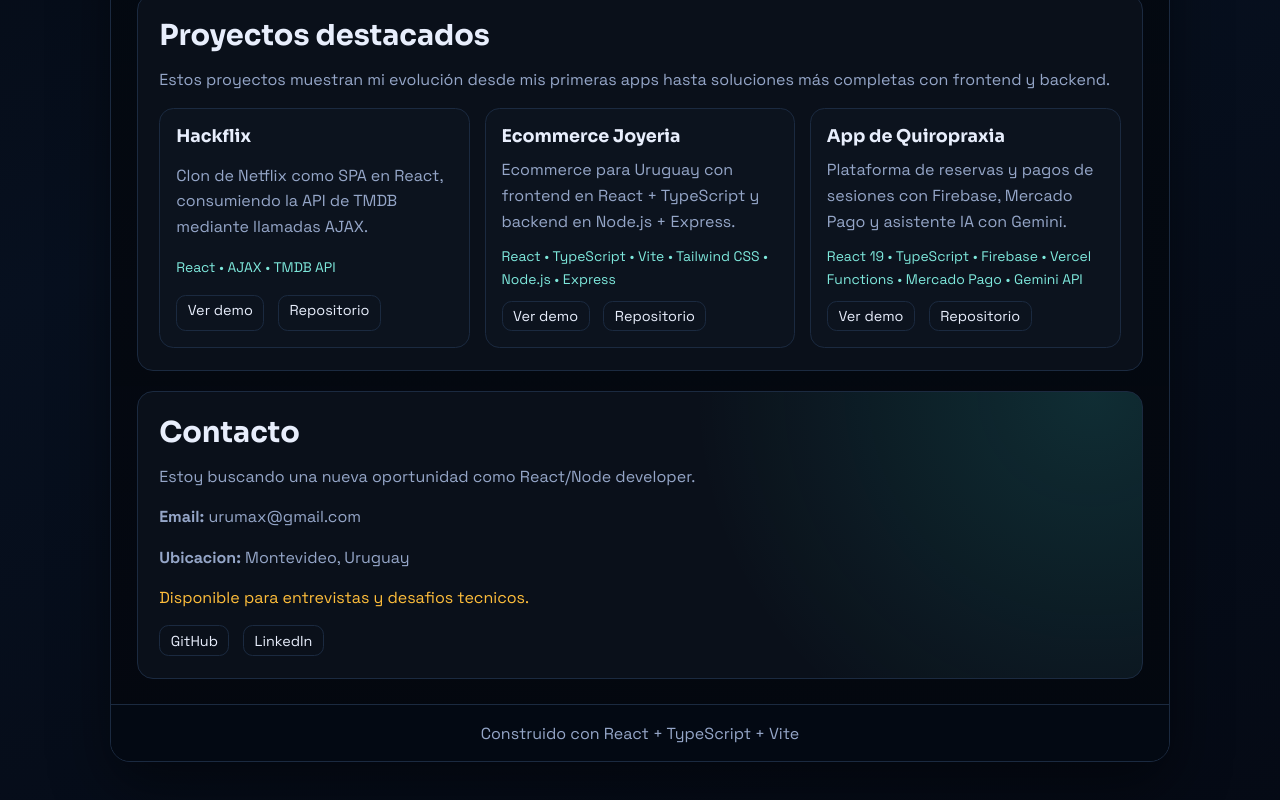
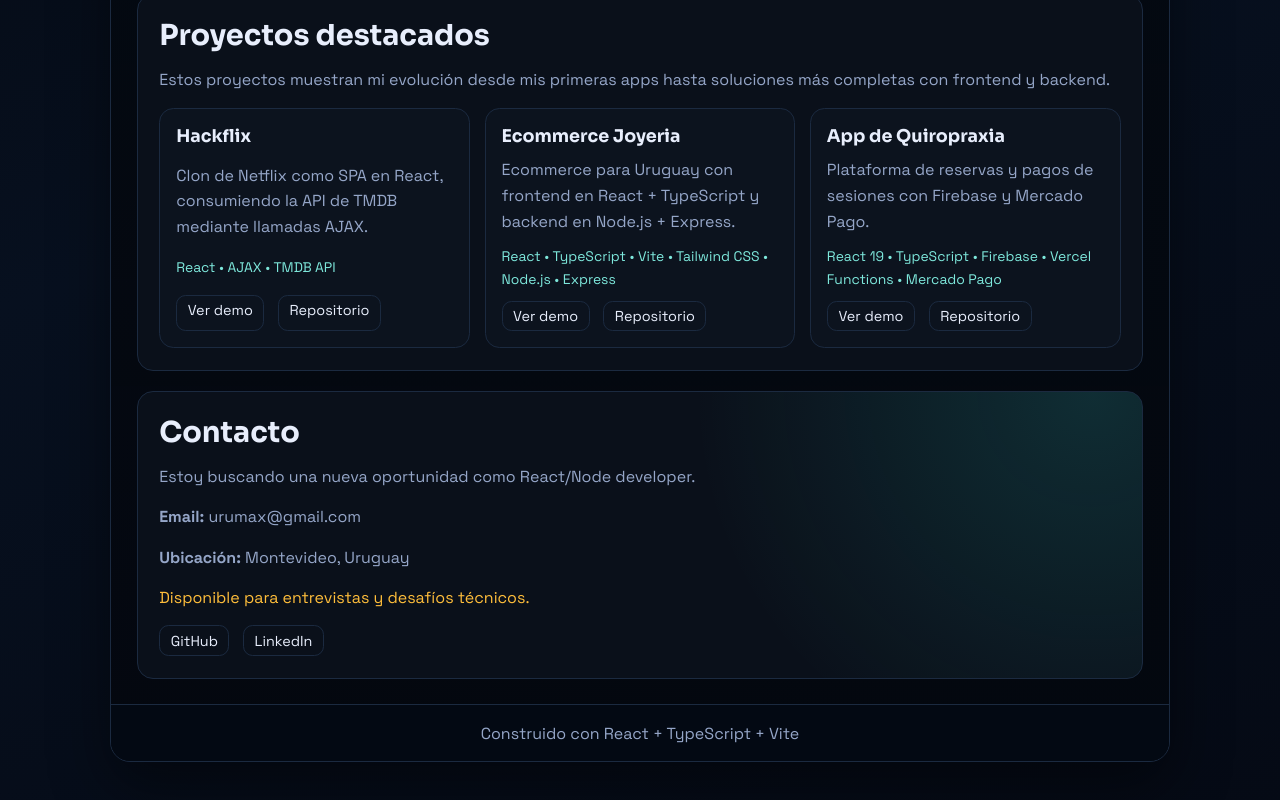
Before and after one commit to kasenawe/kasenawe-portfolio, a React (Vite) app: page / in a window 1280 px wide. Shown: the part 867-1667 px from the top of the page. Built offline with nearby package versions, Linux system fonts and the light colour scheme.

Commit message:
fix: update link to project Chiropractic App

```diff
--- a/src/i18n/copy.ts
+++ b/src/i18n/copy.ts
@@ -60,16 +60,15 @@ export const copyByLanguage: Record<Language, Copy> = {
         {
           name: "App de Quiropraxia",
           description:
-            "Plataforma de reservas y pagos de sesiones con Firebase, Mercado Pago y asistente IA con Gemini.",
+            "Plataforma de reservas y pagos de sesiones con Firebase y Mercado Pago.",
           stack: [
             "React 19",
             "TypeScript",
             "Firebase",
             "Vercel Functions",
             "Mercado Pago",
-            "Gemini API",
           ],
-          liveUrl: "https://enarmonia.vercel.app/",
+          liveUrl: "https://soledadcedres.com.uy",
           repoUrl: "https://github.com/kasenawe/enarmonia",
         },
       ],
@@ -78,8 +77,8 @@ export const copyByLanguage: Record<Language, Copy> = {
       title: "Contacto",
       intro: "Estoy buscando una nueva oportunidad como React/Node developer.",
       emailLabel: "Email",
-      locationLabel: "Ubicacion",
-      openToWork: "Disponible para entrevistas y desafios tecnicos.",
+      locationLabel: "Ubicación",
+      openToWork: "Disponible para entrevistas y desafíos técnicos.",
     },
     footer: "Construido con React + TypeScript + Vite",
   },
@@ -142,16 +141,15 @@ export const copyByLanguage: Record<Language, Copy> = {
         {
           name: "Chiropractic App",
           description:
-            "Booking and online payment platform with Firebase, Mercado Pago, and a Gemini-powered AI assistant.",
+            "Booking and online payment platform with Firebase and Mercado Pago.",
           stack: [
             "React 19",
             "TypeScript",
             "Firebase",
             "Vercel Functions",
             "Mercado Pago",
-            "Gemini API",
           ],
-          liveUrl: "https://enarmonia.vercel.app/",
+          liveUrl: "https://soledadcedres.com.uy/",
           repoUrl: "https://github.com/kasenawe/enarmonia",
         },
       ],
```
